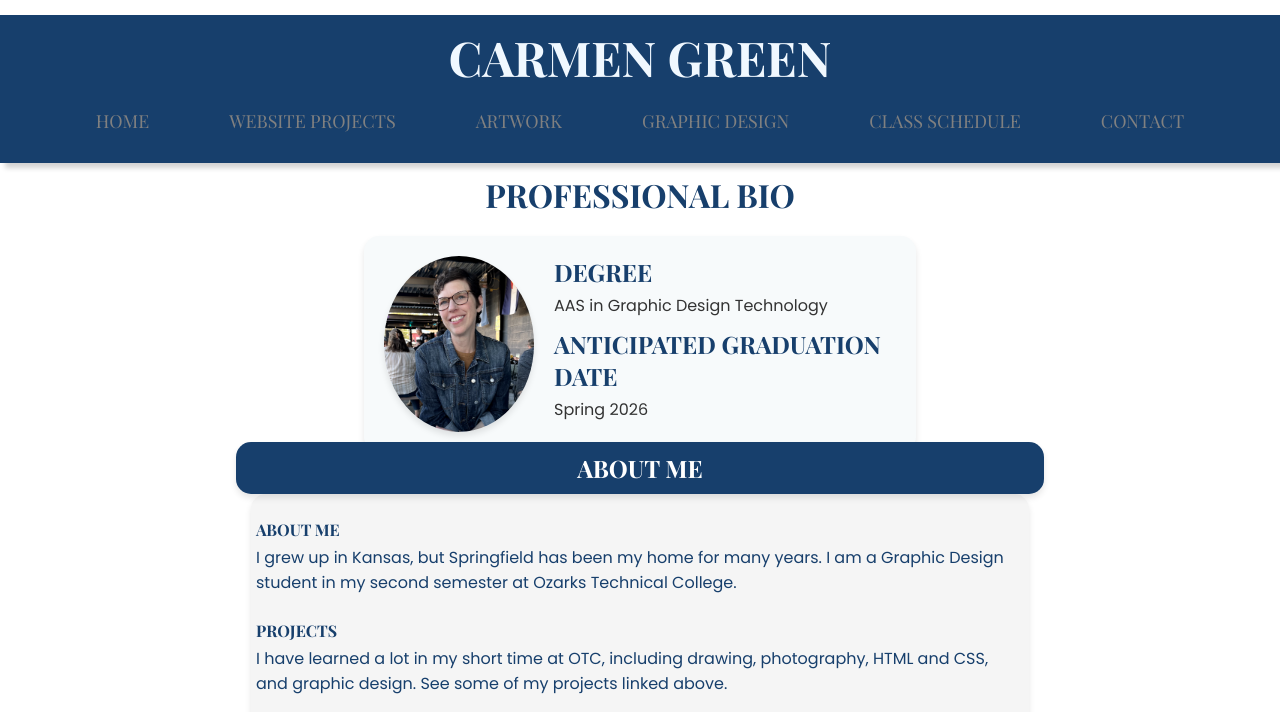
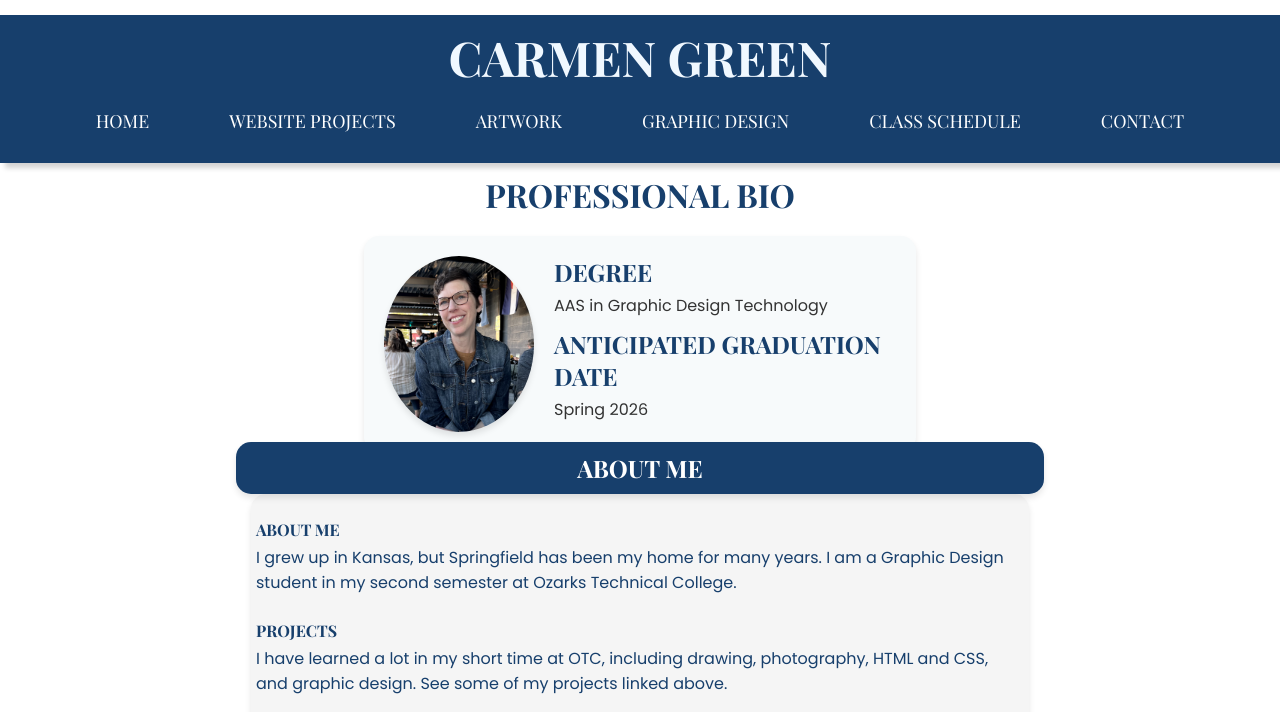
Before and after one commit to cnicolegreen/cnicolegreen.github.io, a plain HTML site: page index.html in a window 1280 px wide. Shown: the top 712 px of the page. Drawn offline with nearby package versions, Linux system fonts and the light colour scheme; a web font is replaced by a local one.

Commit message:
updated color to unvisited nav link

```diff
--- a/styles.css
+++ b/styles.css
@@ -49,9 +49,12 @@ body {
     text-align: center;
 }
 
-a:link,
+a:link{
+    color: #fff;
+}
+
 a:visited {
-    color: grey;
+    color: lightgray;
 }
 
 nav a {
```
Also changed, not shown: 1 other file.
